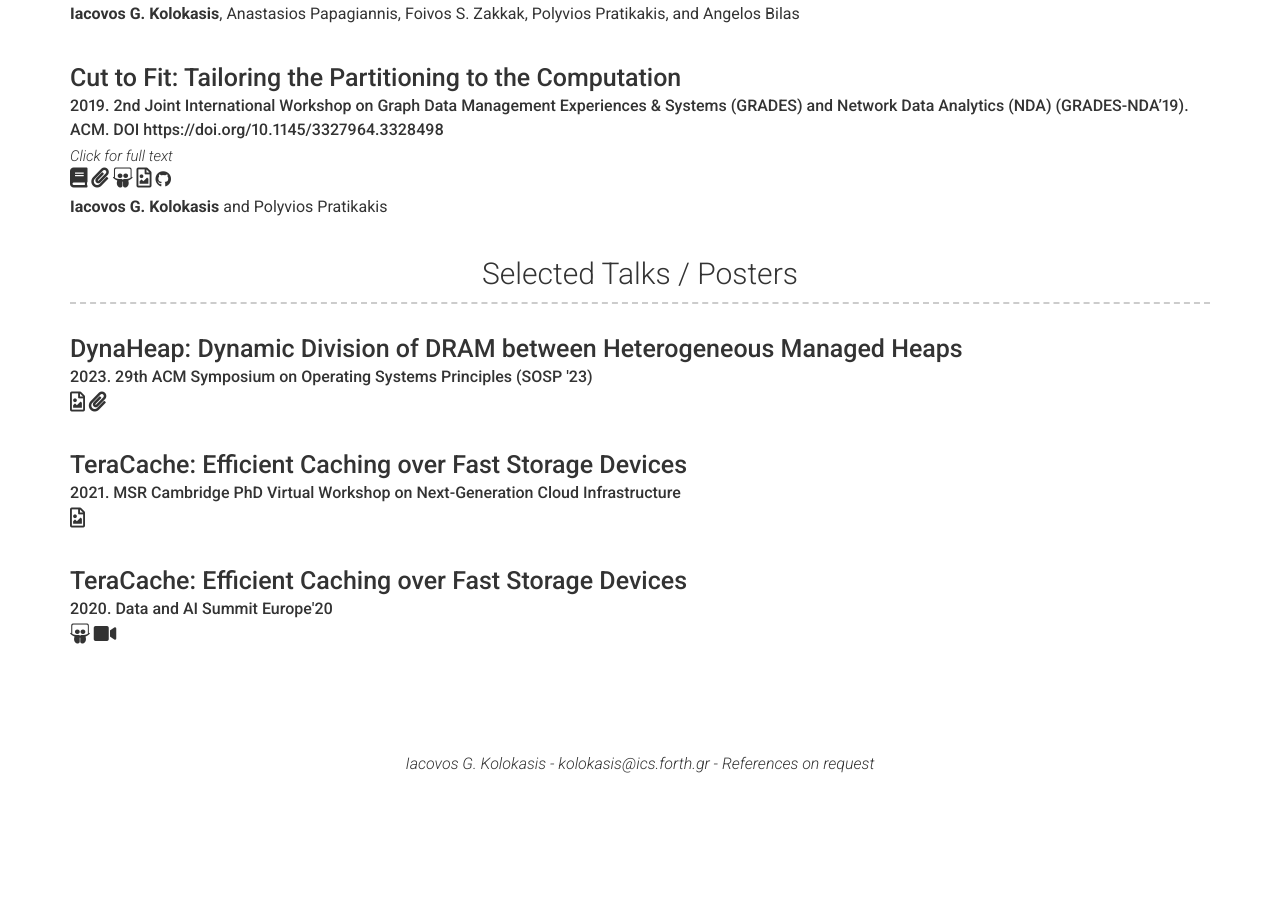
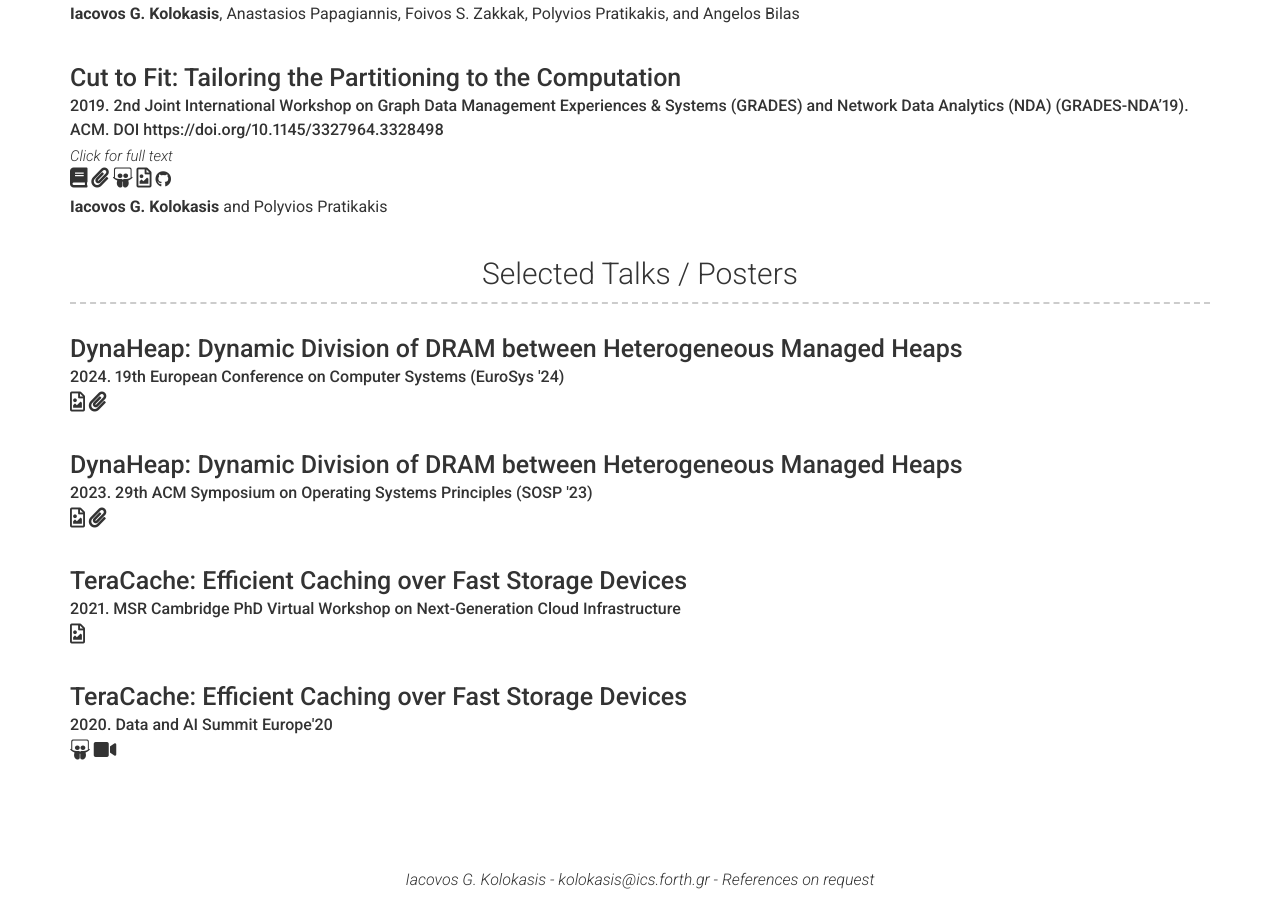
Before and after one commit to jackkolokasis/kolokasis.github.io, a Jekyll site: the page built from index.md, in a window 1280 px wide and 900 px high, scrolled down 2160 px. Built offline with Jekyll 4.4.1, drawn with Linux system fonts in a browser that asks for light colours; nearby versions of some CDN libraries; before the commit the page ends 2944 px from its top, so only the background shows below that.

Commit message:
[feat] Add DynaHeap Eurosys'24 poster

```diff
--- a/_config.yml
+++ b/_config.yml
@@ -314,6 +314,17 @@ content:
       - layout: top
         title: "DynaHeap: Dynamic Division of DRAM between Heterogeneous Managed Heaps"
         link_text: Click for full text
+        sub_title: 2024.  19th European Conference on Computer Systems (EuroSys '24)
+        additional_links:
+          - title: poster
+            icon: fa fa-file-image-o
+            url: https://jackkolokasis.github.io/kolokasis.github.io/posters/dynaheap_eurosys24.pdf
+          - title: Link
+            icon: fa fa-paperclip
+            url: https://jackkolokasis.github.io/kolokasis.github.io/papers/dynaheap_abstract_eurosys24.pdf
+      - layout: top
+        title: "DynaHeap: Dynamic Division of DRAM between Heterogeneous Managed Heaps"
+        link_text: Click for full text
         sub_title: 2023. 29th ACM Symposium on Operating Systems Principles (SOSP '23)
         additional_links:
           - title: poster
```
Also changed, not shown: 2 other files.
